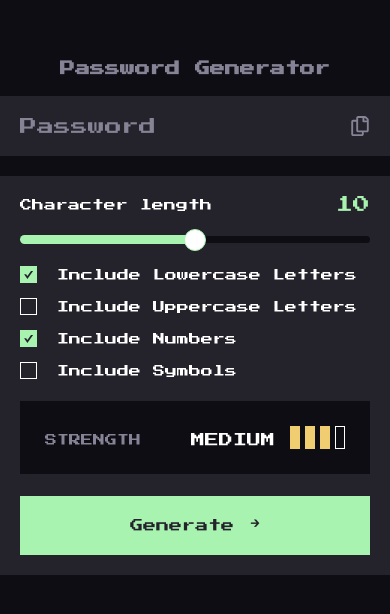
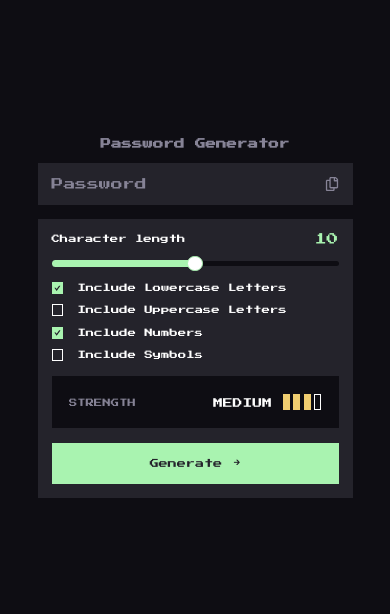
Before and after one commit to S0R3X/password-generator, a React (Vite) app: page / in a window 390 px wide. Shown: the part 104-718 px from the top of the page. Built offline with nearby package versions, Linux system fonts and the light colour scheme.

Commit message:
pre-production version

```diff
--- a/src/components/SettingsForm/SettingsForm.tsx
+++ b/src/components/SettingsForm/SettingsForm.tsx
@@ -8,19 +8,6 @@ import { PasswordStrength } from "../PasswordStrength/PasswordStrength";
 import { ButtonGenerate } from "../ButtonGenerate/ButtonGenerate";
 
 export const SettingsForm = (): JSX.Element => {
-  const upperCaseLetters = useAppSelector(
-    (state) => state.passwordSettings.upperCaseLetters
-  );
-  const lowerCaseLetters = useAppSelector(
-    (state) => state.passwordSettings.lowerCaseLetters
-  );
-
-  const numbers = useAppSelector((state) => state.passwordSettings.numbers);
-  const symbols = useAppSelector((state) => state.passwordSettings.symbols);
-  useEffect(() => {
-    // Update the document title using the browser API
-  }, [upperCaseLetters, lowerCaseLetters, numbers, symbols]);
-
   return (
     <section className={styles["settings-form"]}>
       <CharacterLength />
--- a/src/index.scss
+++ b/src/index.scss
@@ -7,8 +7,8 @@
 }
 
 #root {
-	height: 100vh;
-	background: $bg-dark;
+  height: 100vh;
+  background: $bg-dark;
   display: flex;
   justify-content: center;
   align-items: center;
@@ -18,4 +18,13 @@ html {
   font-family: $font-main;
   font-size: $default-size;
   color: $white;
+
+  //Media
+  @media (max-width: 600px) {
+    font-size: $low-size;
+  }
+
+  @media (max-width: 350px) {
+    font-size: $very-low-size;
+  }
 }
--- a/src/styles/variables.scss
+++ b/src/styles/variables.scss
@@ -4,6 +4,8 @@ $font-minor: "Rubik", sans-serif;
 
 //Size
 $default-size: 10px;
+$low-size: 7px;
+$very-low-size: 5px;
 
 //Color
 $bg-dark: #0e0d13;
```
